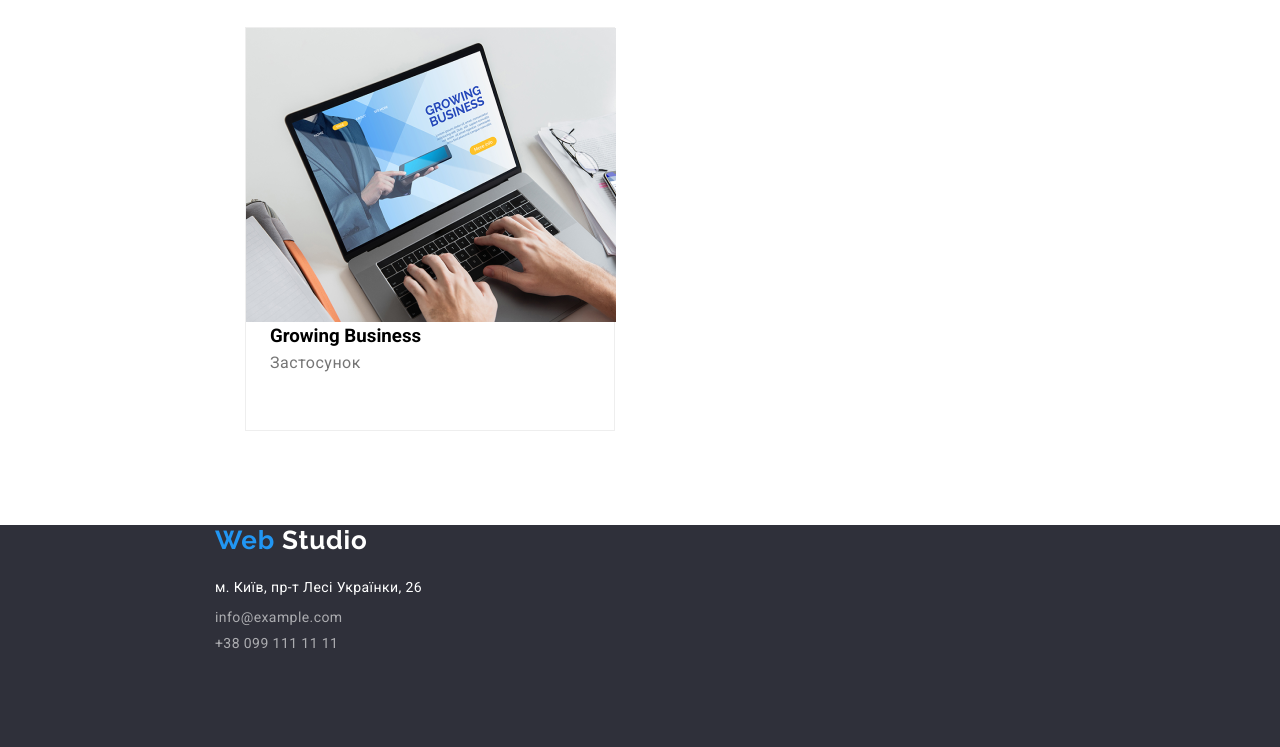
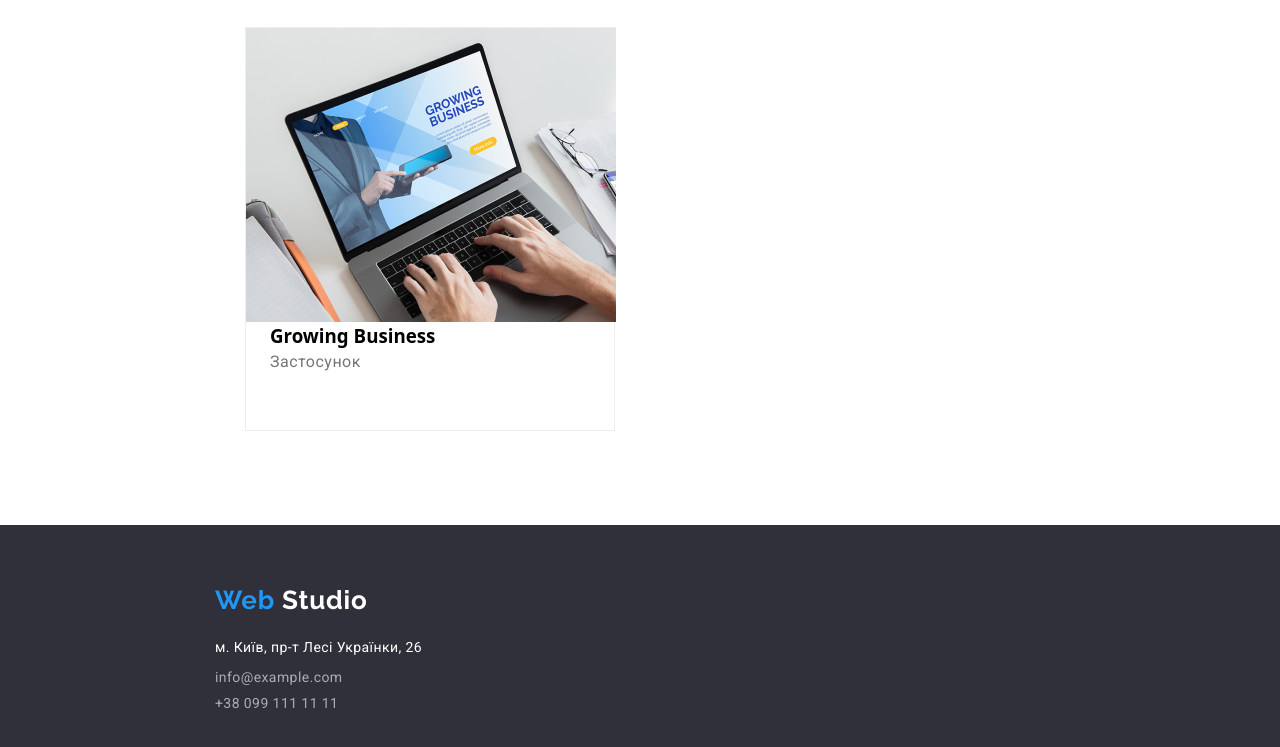
Before and after one commit to Timurboiko/HW-7, a plain HTML site: page portfolio.html in a window 1280 px wide. Shown: the part 1951-2698 px from the top of the page. Drawn offline with nearby package versions, Linux system fonts and the light colour scheme.

Commit message:
Update portfolio.html

```diff
--- a/portfolio.html
+++ b/portfolio.html
@@ -10,9 +10,8 @@
 <link href="https://fonts.googleapis.com/css2?family=Raleway:wght@700&family=Roboto:wght@400;500;700;900&display=swap" rel="stylesheet">
 <link rel="stylesheet" href="https://cdnjs.cloudflare.com/ajax/libs/modern-normalize/1.1.0/modern-normalize.min.css">
 </head>
-<body>
+<body class="content-main" >
 
-    <header>
         <header class="head">
             <div class="container">
             <a class="header-link" href="./index.html"><span class="header-span-link">Web</span>Studio</a>
@@ -25,7 +24,6 @@
             </ul>
         </div>
         </header>
-    <main class="main">
         <ul class="button-list">
             <li class="button-item"><button class="btn">Усе</button></li>
             <li class="button-item"><button class="btn">Веб-сайти</button></li>
@@ -33,7 +31,6 @@
             <li class="button-item"><button class="btn">Дизайн</button></li>
             <li class="button-item"><button class="btn">Маркетинг</button></li>
         </ul>
-
         <ul class="team-card-list">
             <li class="team-card"><img src="./portfilo img/teknokryak.png" alt="">
                 <h3 class="text">Технокряк</h3><h3 class="team-card-text">Веб-сайт</h3></li>
@@ -54,13 +51,15 @@
             <li class="team-card"><img src="./portfilo img/growing.png" alt="">
                 <h3 class="text">Growing Business</h3><h3 class="team-card-text">Застосунок</h3></li>
         </ul>
-    </main>
+
     <footer class="footer">
         <div class="container">
+            <section class="footer-section">
         <h2 class="footer-text"><a class="footer-link" href="./index.html">Web <span class="footer-span">Studio</span></a>
         <p class="footer-item">м. Київ, пр-т Лесі Українки, 26</p>
         <p class="footer-item-2">info@example.com</p>
         <p class="footer-item-2">+38 099 111 11 11</p>
+        </section>
     </div>
     </footer>
 </body>
```
